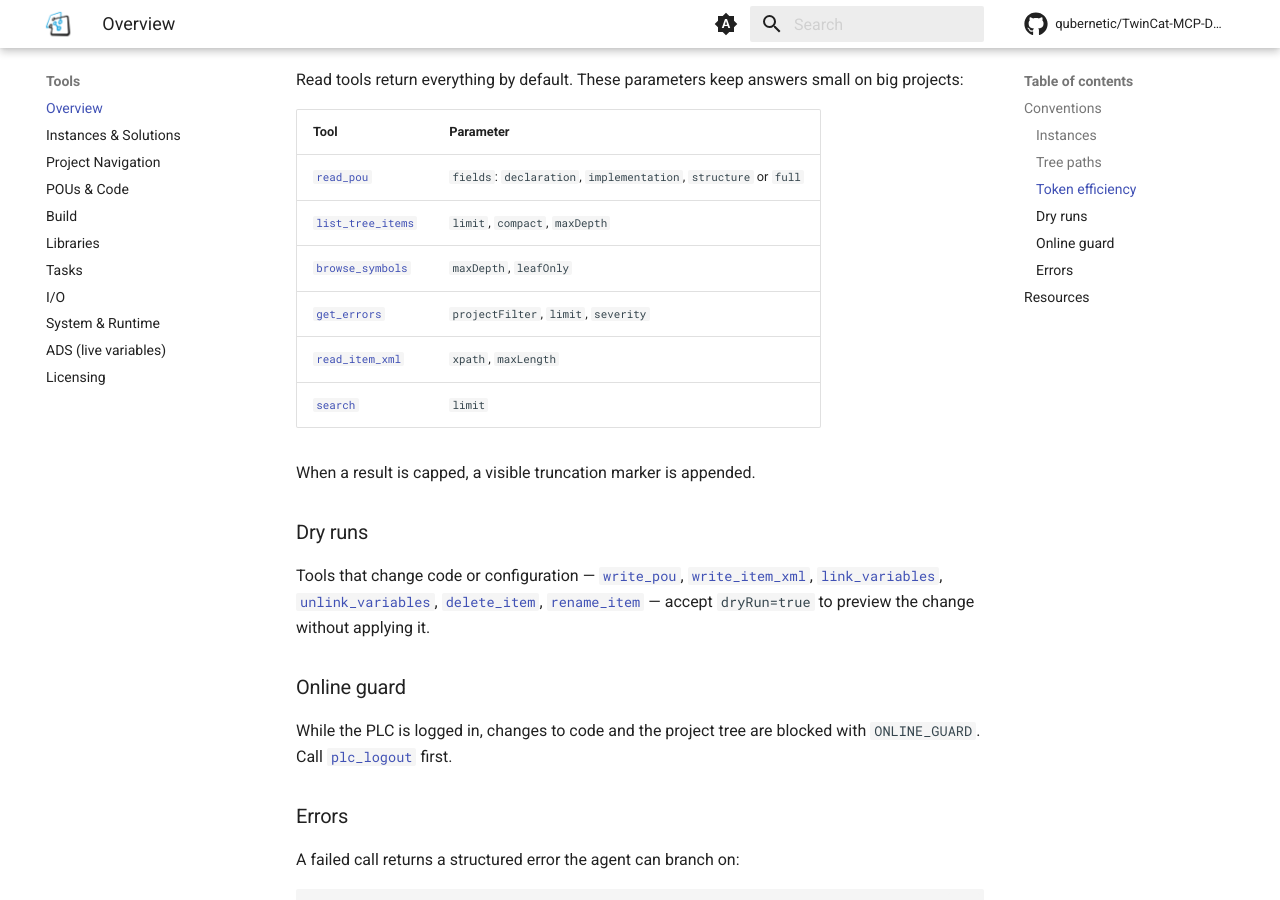
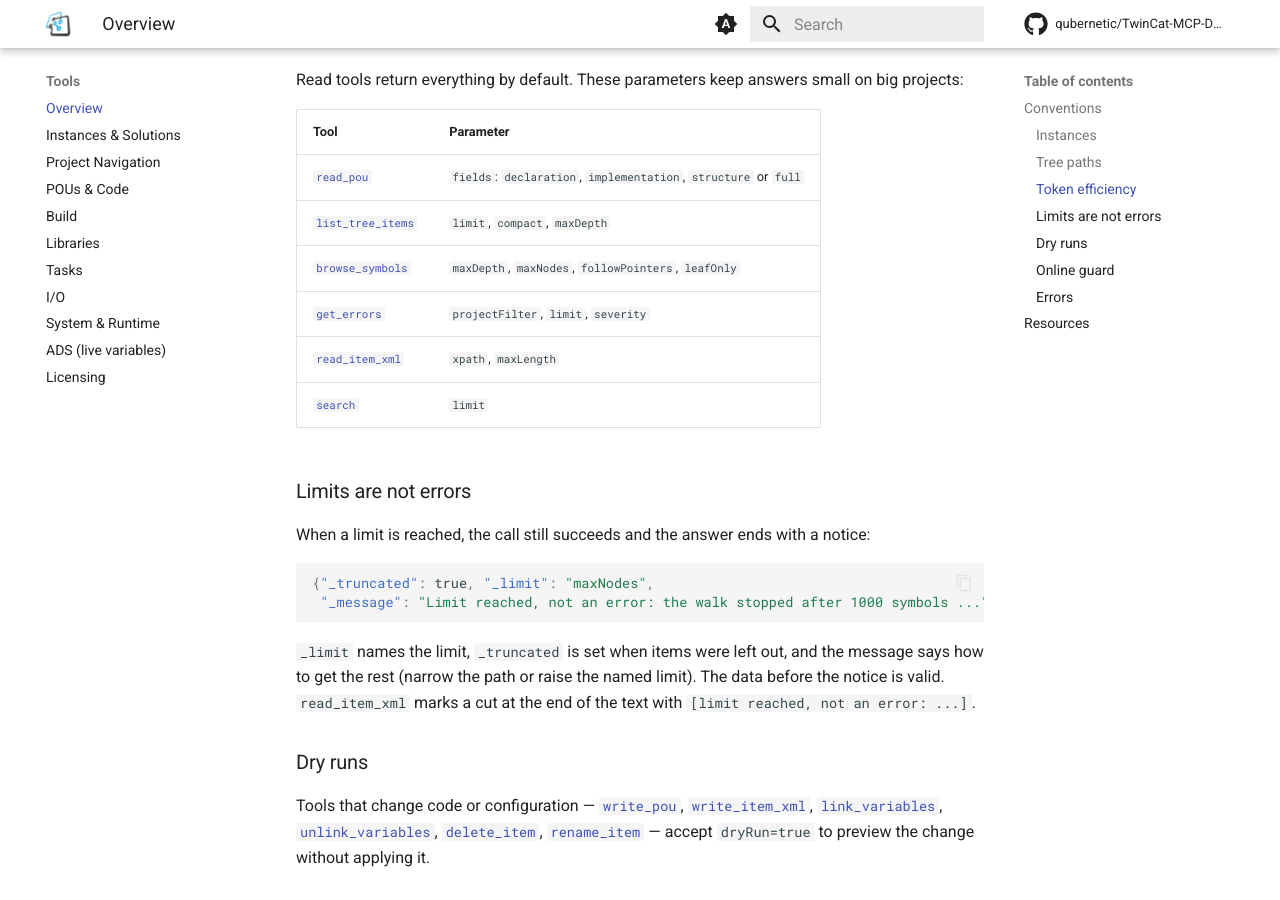
Before and after one commit to qubernetic/TwinCat-MCP-Docs, an MkDocs documentation site: the page built from docs/tools/overview.md, in a window 1280 px wide and 900 px high, scrolled down 1806 px. Built offline with MkDocs 1.6.1 and Material for MkDocs 9.7.7, drawn with Linux system fonts in a browser that asks for light colours; comment, search, counter and statistics services are not loaded; some of the changed text lies outside the part shown.

Commit message:
docs(tools): explain that reached limits are notices, not errors
Add the limit notice format and the new browse_symbols parameters to the
overview, and count the new service_memory tool (56 tools).

Refs #6

````diff
--- a/docs/tools/overview.md
+++ b/docs/tools/overview.md
@@ -62,12 +62,24 @@ projects:
 |------|-----------|
 | [`read_pou`](pou.md#read_pou) | `fields`: `declaration`, `implementation`, `structure` or `full` |
 | [`list_tree_items`](project-navigation.md#list_tree_items) | `limit`, `compact`, `maxDepth` |
-| [`browse_symbols`](ads.md#browse_symbols) | `maxDepth`, `leafOnly` |
+| [`browse_symbols`](ads.md#browse_symbols) | `maxDepth`, `maxNodes`, `followPointers`, `leafOnly` |
 | [`get_errors`](build.md#get_errors) | `projectFilter`, `limit`, `severity` |
 | [`read_item_xml`](project-navigation.md#read_item_xml) | `xpath`, `maxLength` |
 | [`search`](project-navigation.md#search) | `limit` |
 
-When a result is capped, a visible truncation marker is appended.
+### Limits are not errors
+
+When a limit is reached, the call still succeeds and the answer ends with a notice:
+
+```json
+{"_truncated": true, "_limit": "maxNodes",
+ "_message": "Limit reached, not an error: the walk stopped after 1000 symbols ..."}
+```
+
+`_limit` names the limit, `_truncated` is set when items were left out, and the
+message says how to get the rest (narrow the path or raise the named limit). The data
+before the notice is valid. `read_item_xml` marks a cut at the end of the text with
+`[limit reached, not an error: ...]`.
 
 ### Dry runs
 
````
Also changed, not shown: other parts of docs/tools/overview.md (+2 -2 lines).
